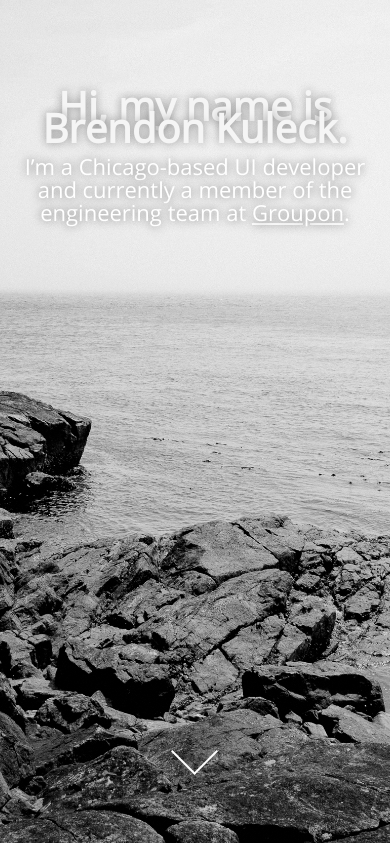
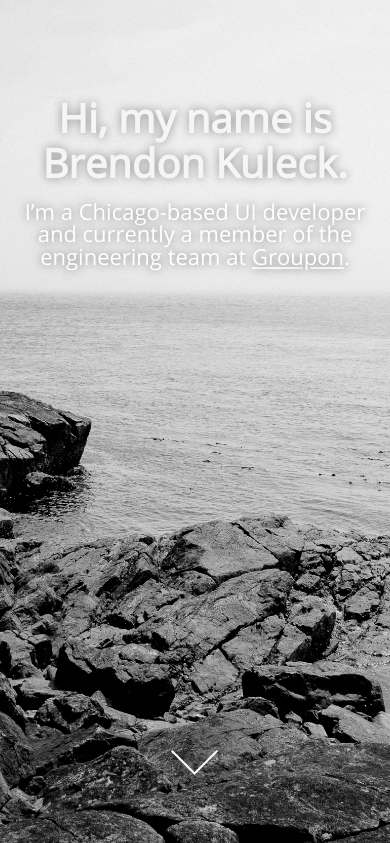
Before and after one commit to bdkay/brendonkuleck.com, a PHP site: page / in a window 390 px wide. Shown: the top 843 px of the page. Run offline with PHP 8.4, Linux system fonts and the light colour scheme.

Commit message:
Line height hero copy fix for sub 500px wide

```diff
--- a/css/media.css
+++ b/css/media.css
@@ -61,6 +61,9 @@
 @media screen and (max-width: 500px) {
   #logo {
     display: none;
+  }
+  #home h1 {
+    line-height: 45px;
   }
 }
 
```
